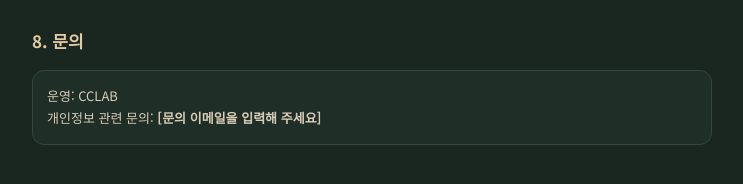
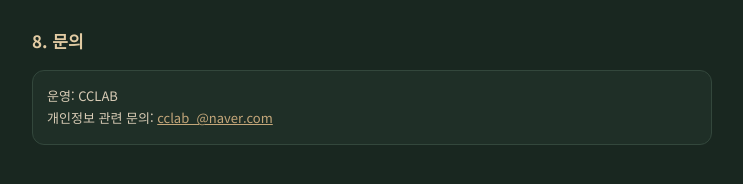
Before and after one commit to cclab-ui/drave, a plain HTML site: page privacy.html in a window 1280 px wide. Shown: the part 1061-1245 px from the top of the page, without its empty margins (268-1011 px from the left). Drawn offline with Linux system fonts and the light colour scheme.

Commit message:
개인정보처리방침 문의 이메일 추가
Co-Authored-By: Claude Opus 5.5 <noreply@anthropic.com>
Claude-Session: https://claude.ai/code/session_01C1omqypi3giXuDab7ggNcR

```diff
--- a/privacy.html
+++ b/privacy.html
@@ -35,5 +35,5 @@ p,li{font-size:14px;color:#d9ccb6}a{color:#c4a77a}.note{background:#1f2f27;borde
 <p>DRAVÉ는 주류 기록 서비스로, 만 19세 이상만 이용할 수 있습니다.</p>
 
 <h2>8. 문의</h2>
-<p class="note">운영: CCLAB<br>개인정보 관련 문의: <b>[문의 이메일을 입력해 주세요]</b></p>
+<p class="note">운영: CCLAB<br>개인정보 관련 문의: <a href="mailto:cclab_@naver.com">cclab_@naver.com</a></p>
 </main></body></html>
```
